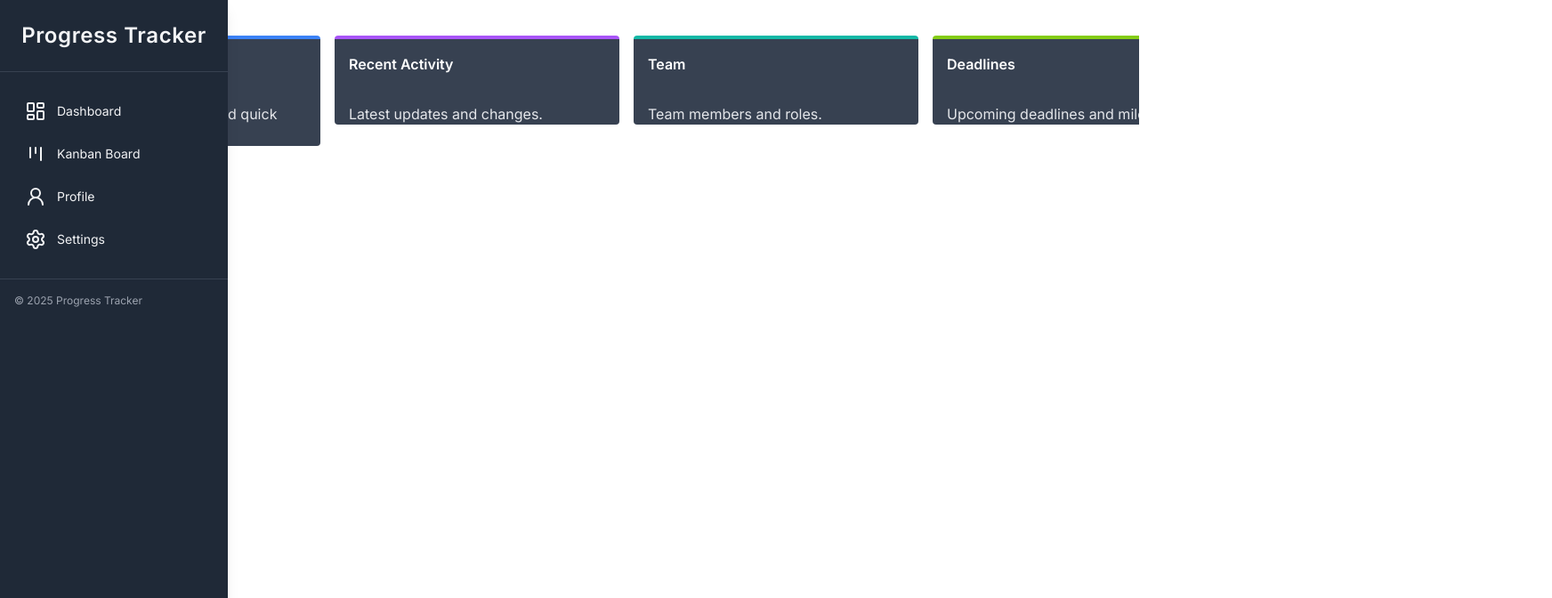
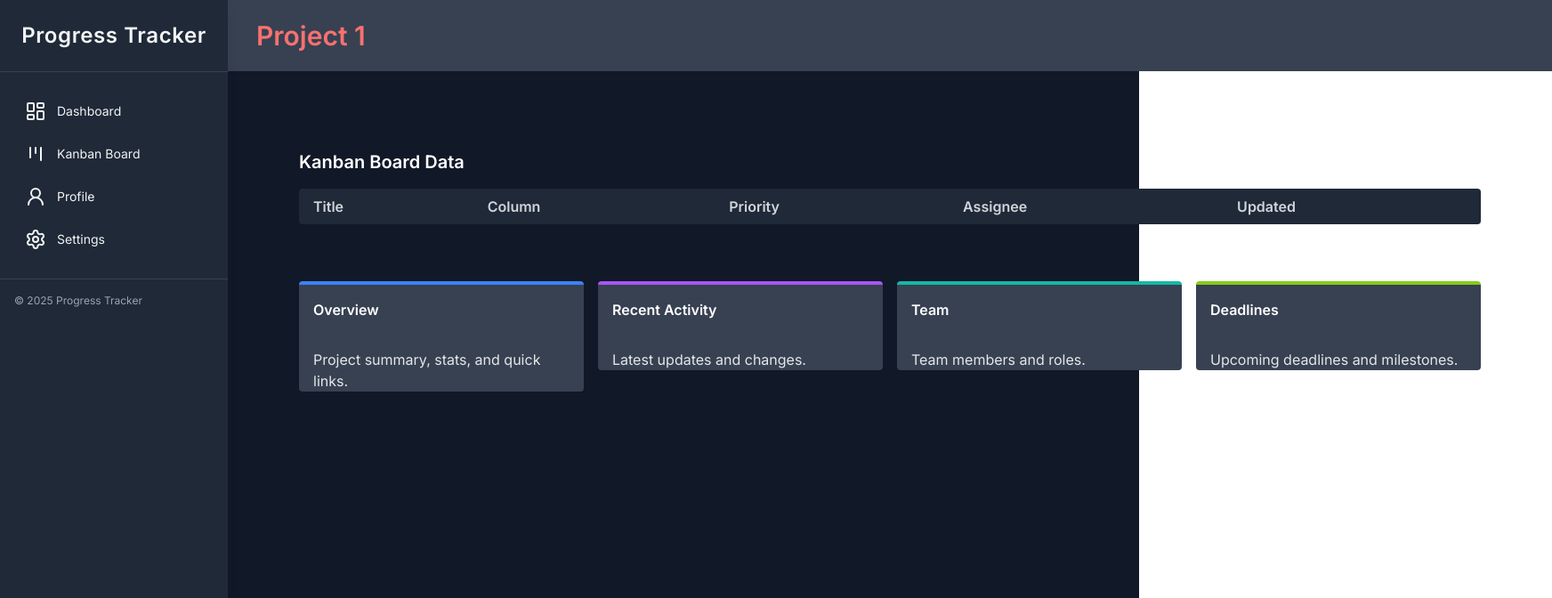
Before and after one commit to definitelynotjin/progress-tracker, a Next.js app: page /dashboard in a window 1280 px wide. Shown: the top 672 px of the page at 89% size, 1744 px wide, since content can reach past the window. Built offline with nearby package versions, Linux system fonts and the light colour scheme.

Commit message:
feat: integrate Kanban context and enhance Dashboard with task display; update TaskCard and TaskDetail for assignee management

```diff
--- a/src/app/components/dashboard/Dashboard.tsx
+++ b/src/app/components/dashboard/Dashboard.tsx
@@ -1,5 +1,7 @@
+"use client";
 import React from "react";
 import Sidebar from "../../sidebar";
+import { KanbanProvider, useKanban } from "../kanban/KanbanContext";
 
 const dashboardSections = [
     { title: "Overview", color: "bg-blue-500", content: "Project summary, stats, and quick links." },
@@ -8,11 +10,53 @@ const dashboardSections = [
     { title: "Deadlines", color: "bg-lime-500", content: "Upcoming deadlines and milestones." },
 ];
 
+
 export default function Dashboard() {
+    return (
+        <KanbanProvider>
+            <DashboardContent />
+        </KanbanProvider>
+    );
+}
+
+function DashboardContent() {
+    const { tasks } = useKanban();
+    // Flatten all tasks
+    const allTasks = Object.values(tasks).flat();
     return (
         <div className="flex min-h-screen">
             <Sidebar />
-            <main className="flex flex-row gap-4 overflow-x-auto p-10 flex-1">
+            <main className="flex flex-col gap-8 p-10 flex-1">
+                {/* Kanban Data Table */}
+                <section className="mb-8">
+                    <h2 className="text-xl font-bold text-white mb-4">Kanban Board Data</h2>
+                    <div className="overflow-x-auto">
+                        <table className="min-w-full bg-gray-800 rounded shadow">
+                            <thead>
+                                <tr>
+                                    <th className="px-4 py-2 text-left text-gray-300">Title</th>
+                                    <th className="px-4 py-2 text-left text-gray-300">Column</th>
+                                    <th className="px-4 py-2 text-left text-gray-300">Priority</th>
+                                    <th className="px-4 py-2 text-left text-gray-300">Assignee</th>
+                                    <th className="px-4 py-2 text-left text-gray-300">Updated</th>
+                                </tr>
+                            </thead>
+                            <tbody>
+                                {allTasks.map(task => (
+                                    <tr key={task.id} className="border-b border-gray-700">
+                                        <td className="px-4 py-2 text-gray-100">{task.title}</td>
+                                        <td className="px-4 py-2 text-gray-100">{task.column}</td>
+                                        <td className="px-4 py-2 text-gray-100">{task.priority}</td>
+                                        <td className="px-4 py-2 text-gray-100">{task.assignee || '-'}</td>
+                                        <td className="px-4 py-2 text-gray-100">{task.updatedAt ? new Date(task.updatedAt).toLocaleString() : '-'}</td>
+                                    </tr>
+                                ))}
+                            </tbody>
+                        </table>
+                    </div>
+                </section>
+                {/* Existing dashboard sections */}
+                <div className="flex flex-row gap-4 overflow-x-auto">
                     {dashboardSections.map((section) => (
                         <div key={section.title} className="min-w-80 relative rounded-t-lg flex flex-col">
                             {/* Colored bar at the very top of the section */}
@@ -34,6 +78,7 @@ export default function Dashboard() {
                             </div>
                         </div>
                     ))}
+                </div>
             </main>
         </div>
     );
--- /dev/null
+++ b/src/app/components/kanban/KanbanContext.tsx
@@ -0,0 +1,38 @@
+
+'use client';
+import React, { createContext, useContext, useState } from "react";
+
+import { Task } from "./types";
+import { COLUMN_TYPES } from "./kanbanConfig";
+
+export type KanbanTasks = Record<typeof COLUMN_TYPES[number], Task[]>;
+
+const initialTasks: KanbanTasks = {
+    Backlog: [],
+    "To Do": [],
+    "In Progress": [],
+    Done: [],
+};
+
+type KanbanContextType = {
+    tasks: KanbanTasks;
+    setTasks: React.Dispatch<React.SetStateAction<KanbanTasks>>;
+};
+
+const KanbanContext = createContext<KanbanContextType>({
+    tasks: initialTasks,
+    setTasks: () => { },
+});
+
+export function KanbanProvider({ children }: { children: React.ReactNode }) {
+    const [tasks, setTasks] = useState<KanbanTasks>(initialTasks);
+    return (
+        <KanbanContext.Provider value={{ tasks, setTasks }}>
+            {children}
+        </KanbanContext.Provider>
+    );
+}
+
+export function useKanban() {
+    return useContext(KanbanContext);
+}
--- a/src/app/components/kanban/TaskCard.tsx
+++ b/src/app/components/kanban/TaskCard.tsx
@@ -3,11 +3,7 @@ import { GripVertical, Pencil } from "lucide-react";
 import { useSortable } from "@dnd-kit/sortable";
 import { CSS } from "@dnd-kit/utilities";
 import { Task } from "./types";
-
 import PriorityBadge from "./PriorityBadge";
-
-
-
 
 type TaskCardProps = { task: Task; onClick?: () => void };
 
@@ -45,7 +41,7 @@ export default function TaskCard({ task, onClick }: TaskCardProps) {
                 onClick={e => { e.stopPropagation(); if (onClick) onClick(); }}
                 aria-label="Edit task"
             >
-                <Pencil size={12} className="text-gray-300 hover:text-white" />
+                <Pencil size={14} className="text-gray-300 hover:text-white" />
             </button>
             {/* Card content and drag icon centered */}
             <div className="flex flex-col items-center justify-center w-full h-full">
@@ -59,6 +55,10 @@ export default function TaskCard({ task, onClick }: TaskCardProps) {
                             dangerouslySetInnerHTML={{ __html: task.content }}
                         />
                     )}
+                    {/* Assigned to text below the body */}
+                    <span className="text-xs text-left font-bold text-gray-100 mt-2 ">
+                        Assigned to{task.assignee ? `: ${task.assignee}` : ' :'}
+                    </span>
                 </div>
                 {/* Draggable grip icon centered below content */}
                 <div
--- a/src/app/components/kanban/TaskDetail.tsx
+++ b/src/app/components/kanban/TaskDetail.tsx
@@ -14,6 +14,7 @@ export default function TaskDetail({ task, onSave, onCancel }: TaskDetailProps)
     const [title, setTitle] = useState(task.title);
     const [content, setContent] = useState(task.content || '');
     const [priority, setPriority] = useState(task.priority || 'Medium');
+    const [assignee, setAssignee] = useState(task.assignee || "");
 
     const handleSave = () => {
         onSave({
@@ -21,6 +22,7 @@ export default function TaskDetail({ task, onSave, onCancel }: TaskDetailProps)
             title,
             content,
             priority,
+            assignee,
             updatedAt: new Date().toISOString(),
         });
     };
@@ -57,8 +59,13 @@ export default function TaskDetail({ task, onSave, onCancel }: TaskDetailProps)
                     ))}
                 </div>
 
-                {/* Rich text editor */}
-                <TaskEditor content={content} onChange={setContent} />
+                {/* Rich text editor and assignee input */}
+                <TaskEditor
+                    content={content}
+                    assignee={assignee}
+                    onChange={setContent}
+                    onAssigneeChange={setAssignee}
+                />
 
                 {/* Buttons */}
                 <div className="flex justify-end gap-4">
--- a/src/app/components/kanban/TaskEditor.tsx
+++ b/src/app/components/kanban/TaskEditor.tsx
@@ -6,10 +6,12 @@ import StarterKit from '@tiptap/starter-kit';
 
 type TaskEditorProps = {
     content: string;
+    assignee?: string;
     onChange: (content: string) => void;
+    onAssigneeChange?: (assignee: string) => void;
 };
 
-export default function TaskEditor({ content, onChange }: TaskEditorProps) {
+export default function TaskEditor({ content, assignee = "", onChange, onAssigneeChange }: TaskEditorProps) {
     const [mounted, setMounted] = useState(false);
     useEffect(() => setMounted(true), []);
 
@@ -19,10 +21,21 @@ export default function TaskEditor({ content, onChange }: TaskEditorProps) {
         onUpdate: ({ editor }) => {
             onChange(editor.getHTML());
         },
-        immediatelyRender: false, // <-- add this line
+        immediatelyRender: false,
     });
 
     if (!mounted) return null;
 
-    return <EditorContent editor={editor} className="text-gray-200" />;
+    return (
+        <div className="flex flex-col gap-4">
+            <EditorContent editor={editor} className="text-gray-200" />
+            <input
+                type="text"
+                className="bg-gray-700 text-gray-200 rounded px-3 py-2 mt-2"
+                placeholder="Assigned to..."
+                value={assignee}
+                onChange={e => onAssigneeChange && onAssigneeChange(e.target.value)}
+            />
+        </div>
+    );
 }
--- a/src/app/components/kanban/types.ts
+++ b/src/app/components/kanban/types.ts
@@ -11,4 +11,5 @@ export interface Task {
     column: ColumnType;
     updatedAt?: string;
     priority?: PriorityType;
+    assignee?: string;
 }
--- a/src/app/dashboard/page.tsx
+++ b/src/app/dashboard/page.tsx
@@ -1,5 +1,21 @@
 import Dashboard from "@/app/components/dashboard/Dashboard";
 
 export default function DashboardPage() {
-    return <Dashboard />;
+    return (
+        <div className="bg-gray-900 bg-repeat-round min-h-screen">
+
+            <div className="ml-64 flex min-h-screen">
+                <div className="flex-1 flex flex-col">
+                    <div className="h-20 flex p-8 items-center justify-left bg-gray-700 mb-6 py-8">
+                        <h1 className="text-3xl font-bold text-red-400 text-center">
+                            Project 1
+                        </h1>
+                    </div>
+                    <main className="flex-1 p-10 pt-6 bg-transparent">
+                        <Dashboard />
+                    </main>
+                </div>
+            </div>
+        </div>
+    );
 }
```
Lines whose indentation alone changed are shown as unchanged.
